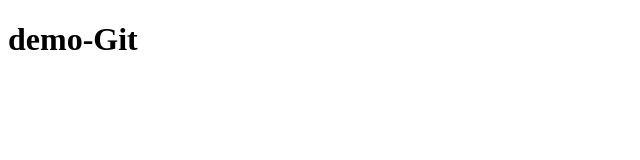
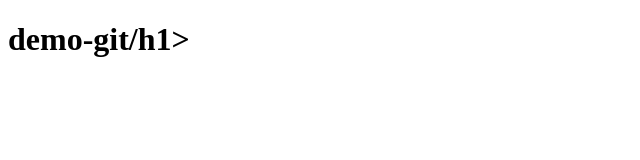
Before and after one commit to khanhvipro01/demo-Git, a plain HTML site: page index.html in a window 1280 px wide. Shown: the whole page, without its empty margins (0-640 px from the left). Drawn offline with Linux system fonts and the light colour scheme.

Commit message:
demo commit

```diff
--- a/index.html
+++ b/index.html
@@ -7,6 +7,6 @@
         <title>Document</title>
     </head>
     <body>
-        <h1>demo-Git</h1>
+        <h1>demo-git/h1>
     </body>
 </html>
```
